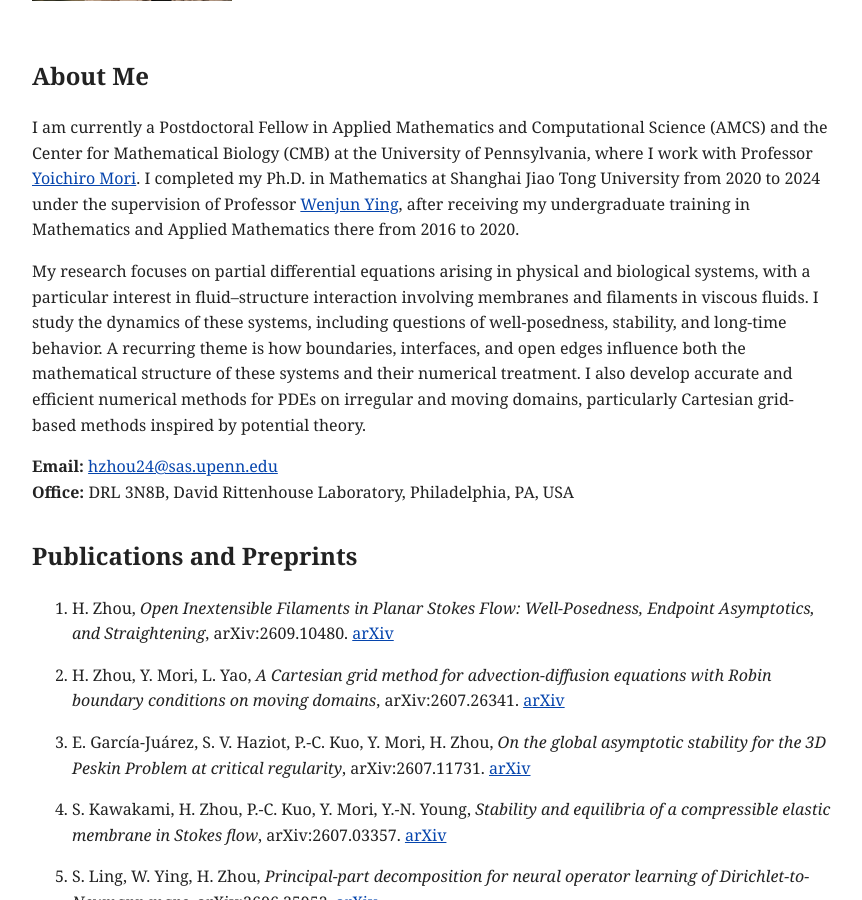
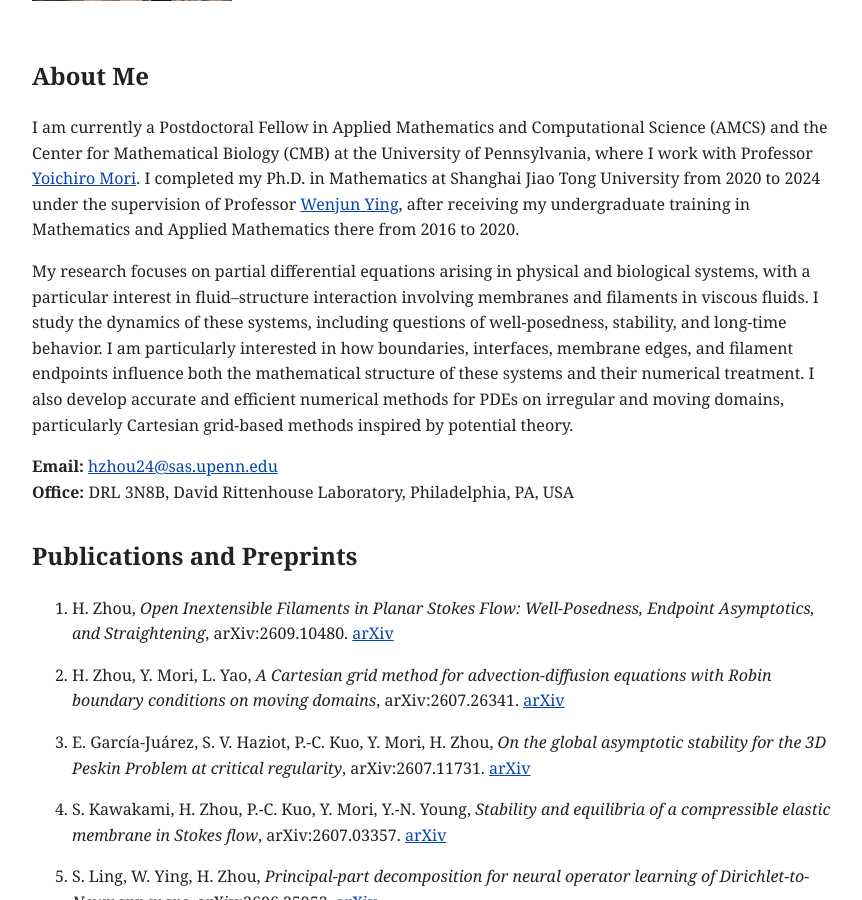
Before and after one commit to han-zhou-math/han-zhou-math.github.io, a Jekyll site: the page built from index.md, in a window 1280 px wide and 900 px high, scrolled down 337 px. Shown: the whole window, without its empty margins (208-1070 px from the left). Built offline with Jekyll 4.4.1, drawn with Linux system fonts in a browser that asks for light colours.

Commit message:
Refine research interests wording

```diff
--- a/index.md
+++ b/index.md
@@ -11,7 +11,7 @@ permalink: /
 
 I am currently a Postdoctoral Fellow in Applied Mathematics and Computational Science (AMCS) and the Center for Mathematical Biology (CMB) at the University of Pennsylvania, where I work with Professor [Yoichiro Mori](https://www.sas.upenn.edu/~y1mori/). I completed my Ph.D. in Mathematics at Shanghai Jiao Tong University from 2020 to 2024 under the supervision of Professor [Wenjun Ying](https://math.sjtu.edu.cn/faculty/wying/), after receiving my undergraduate training in Mathematics and Applied Mathematics there from 2016 to 2020.
 
-My research focuses on partial differential equations arising in physical and biological systems, with a particular interest in fluid–structure interaction involving membranes and filaments in viscous fluids. I study the dynamics of these systems, including questions of well-posedness, stability, and long-time behavior. A recurring theme is how boundaries, interfaces, and open edges influence both the mathematical structure of these systems and their numerical treatment. I also develop accurate and efficient numerical methods for PDEs on irregular and moving domains, particularly Cartesian grid-based methods inspired by potential theory.
+My research focuses on partial differential equations arising in physical and biological systems, with a particular interest in fluid–structure interaction involving membranes and filaments in viscous fluids. I study the dynamics of these systems, including questions of well-posedness, stability, and long-time behavior. I am particularly interested in how boundaries, interfaces, membrane edges, and filament endpoints influence both the mathematical structure of these systems and their numerical treatment. I also develop accurate and efficient numerical methods for PDEs on irregular and moving domains, particularly Cartesian grid-based methods inspired by potential theory.
 
 **Email:** [hzhou24@sas.upenn.edu](mailto:hzhou24@sas.upenn.edu)
 **Office:** DRL 3N8B, David Rittenhouse Laboratory, Philadelphia, PA, USA
```
